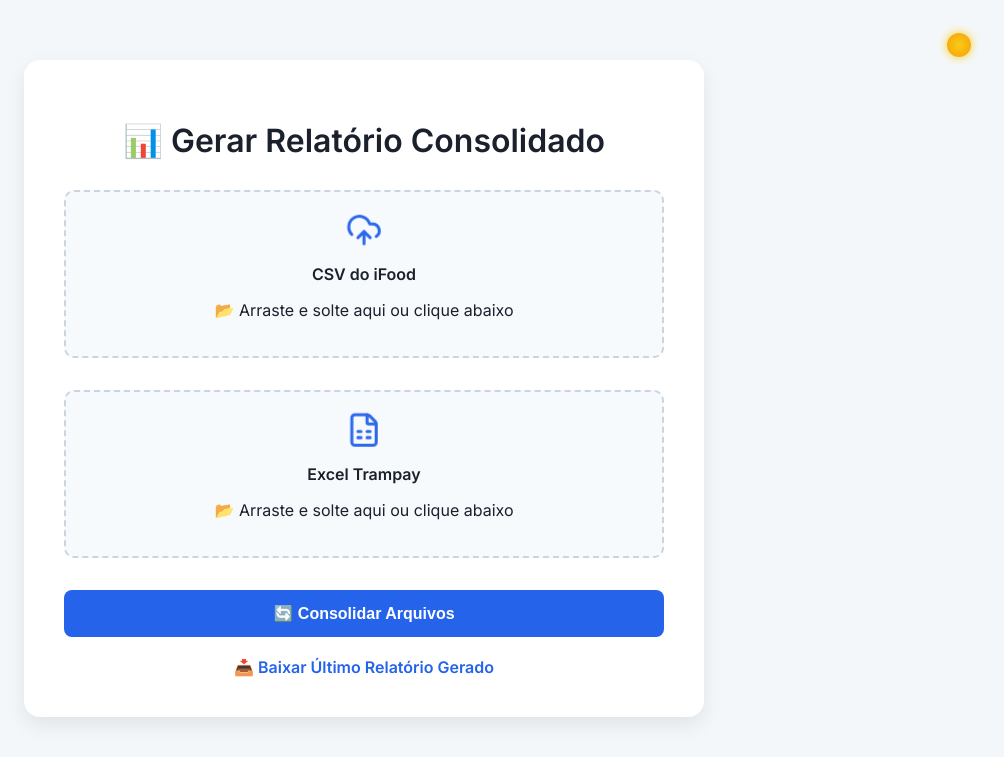
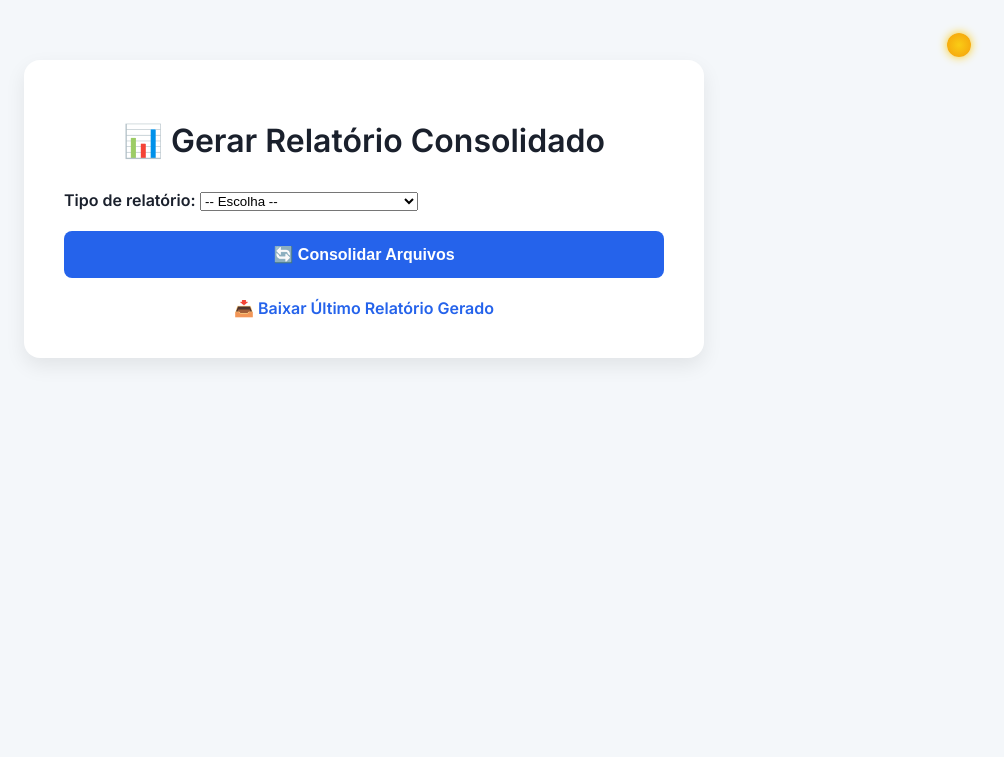
Before and after one commit to Diogopk/Consolidador_AJP, a Flask app: page / in a window 1280 px wide. Shown: the top 757 px of the page, without its empty margins (276-1280 px from the left). Run offline with Flask 3, Linux system fonts and the light colour scheme.

Commit message:
index.html

```diff
--- a/templates/index.html
+++ b/templates/index.html
@@ -7,17 +7,6 @@
   <script src="https://unpkg.com/lucide@latest"></script>
 </head>
 <body>
-
-<!-- SVG Nuvens animadas -->
-<svg class="svg-cloud cloud-1" viewBox="0 0 640 512" fill="currentColor" xmlns="http://www.w3.org/2000/svg">
-    <path d="M537.6 226.6C531.5 161.7 477.2 112 410.3 112c-23.9 0-46.5 7.6-64.8 20.5C328.8 89.8 289.6 64 245.3 64c-56.4 0-102.7 42.2-108.7 96.2C60.4 167.6 0 235.5 0 320c0 79.5 64.5 144 144 144h368c70.7 0 128-57.3 128-128 0-66.3-50.7-120.7-114.4-127.4z"/>
-  </svg>
-  <svg class="svg-cloud cloud-2" viewBox="0 0 640 512" fill="currentColor" xmlns="http://www.w3.org/2000/svg">
-    <path d="M537.6 226.6C531.5 161.7 477.2 112 410.3 112c-23.9 0-46.5 7.6-64.8 20.5C328.8 89.8 289.6 64 245.3 64c-56.4 0-102.7 42.2-108.7 96.2C60.4 167.6 0 235.5 0 320c0 79.5 64.5 144 144 144h368c70.7 0 128-57.3 128-128 0-66.3-50.7-120.7-114.4-127.4z"/>
-  </svg>
-  <svg class="svg-cloud cloud-3" viewBox="0 0 640 512" fill="currentColor" xmlns="http://www.w3.org/2000/svg">
-    <path d="M537.6 226.6C531.5 161.7 477.2 112 410.3 112c-23.9 0-46.5 7.6-64.8 20.5C328.8 89.8 289.6 64 245.3 64c-56.4 0-102.7 42.2-108.7 96.2C60.4 167.6 0 235.5 0 320c0 79.5 64.5 144 144 144h368c70.7 0 128-57.3 128-128 0-66.3-50.7-120.7-114.4-127.4z"/>
-  </svg>
 
   <!-- Botão de troca de tema -->
   <div id="theme-toggle-wrapper">
@@ -40,26 +29,50 @@
     {% endwith %}
 
     <form method="POST" enctype="multipart/form-data">
-      <!-- CSV Upload -->
+      <!-- Seleção do tipo de relatório -->
+      <div class="form-group">
+        <label for="tipo_relatorio"><strong>Tipo de relatório:</strong></label>
+        <select name="tipo_relatorio" id="tipo_relatorio" required>
+          <option value="">-- Escolha --</option>
+          <option value="financeiro">📊 Financeiro (iFood + Trampay)</option>
+          <option value="performance">📈 Performance</option>
+        </select>
+      </div>
+
+      <!-- Uploads para FINANCEIRO -->
+      <div id="upload_financeiro" style="display: none;">
         <div class="drop-zone" id="csv_drop_zone">
           <div class="icon-wrapper">
             <i data-lucide="upload-cloud" class="lucide-icon"></i>
           </div>
           <p><strong>CSV do iFood</strong></p>
           <p>📂 Arraste e solte aqui ou clique abaixo</p>
-        <input type="file" name="csv_file" id="csv_file" multiple required>
+          <input type="file" name="csv_file" id="csv_file" multiple>
           <div id="csv_preview" class="file-preview"></div>
         </div>
 
-      <!-- Excel Upload -->
         <div class="drop-zone" id="excel_drop_zone">
           <div class="icon-wrapper">
             <i data-lucide="file-spreadsheet" class="lucide-icon"></i>
           </div>
           <p><strong>Excel Trampay</strong></p>
           <p>📂 Arraste e solte aqui ou clique abaixo</p>
-        <input type="file" name="excel_file" id="excel_file" multiple required>
+          <input type="file" name="excel_file" id="excel_file" multiple>
           <div id="excel_preview" class="file-preview"></div>
+        </div>
+      </div>
+
+      <!-- Uploads para PERFORMANCE -->
+      <div id="upload_performance" style="display: none;">
+        <div class="drop-zone" id="csv_performance_drop_zone">
+          <div class="icon-wrapper">
+            <i data-lucide="bar-chart" class="lucide-icon"></i>
+          </div>
+          <p><strong>CSV de Performance</strong></p>
+          <p>📂 Arraste e solte aqui ou clique abaixo</p>
+          <input type="file" name="csv_file_perf" id="csv_file_perf" multiple>
+          <div id="csv_performance_preview" class="file-preview"></div>
+        </div>
       </div>
 
       <button type="submit">🔄 Consolidar Arquivos</button>
@@ -70,31 +83,40 @@
 
   <script>
     lucide.createIcons();
+
     const toggleButton = document.getElementById('theme-toggle');
     const body = document.body;
 
     const savedTheme = localStorage.getItem('theme') || 'light';
-    if (savedTheme === 'dark') {
-      body.classList.add('dark');
-    } else {
-      body.classList.add('light');
-    }
+    body.classList.add(savedTheme);
 
     toggleButton.addEventListener('click', () => {
       const isDark = body.classList.contains('dark');
-      if (isDark) {
-        body.classList.remove('dark');
-        body.classList.add('light');
-        localStorage.setItem('theme', 'light');
-      } else {
-        body.classList.remove('light');
-        body.classList.add('dark');
-        localStorage.setItem('theme', 'dark');
-      }
+      body.classList.toggle('dark', !isDark);
+      body.classList.toggle('light', isDark);
+      localStorage.setItem('theme', isDark ? 'light' : 'dark');
 
       body.classList.remove('theme-transition');
       void body.offsetWidth;
       body.classList.add('theme-transition');
+    });
+
+    // Mostra/oculta campos conforme o tipo de relatório
+    const tipoRelatorio = document.getElementById("tipo_relatorio");
+    const financeiroSection = document.getElementById("upload_financeiro");
+    const performanceSection = document.getElementById("upload_performance");
+
+    tipoRelatorio.addEventListener("change", () => {
+      if (tipoRelatorio.value === "financeiro") {
+        financeiroSection.style.display = "block";
+        performanceSection.style.display = "none";
+      } else if (tipoRelatorio.value === "performance") {
+        financeiroSection.style.display = "none";
+        performanceSection.style.display = "block";
+      } else {
+        financeiroSection.style.display = "none";
+        performanceSection.style.display = "none";
+      }
     });
 
     function setupDragAndDrop(dropZoneId, inputId, previewId) {
@@ -126,8 +148,9 @@
       }
     }
 
-    setupDragAndDrop('csv_drop_zone', 'csv_file', 'csv_preview');
-    setupDragAndDrop('excel_drop_zone', 'excel_file', 'excel_preview');
+    setupDragAndDrop("csv_drop_zone", "csv_file", "csv_preview");
+    setupDragAndDrop("excel_drop_zone", "excel_file", "excel_preview");
+    setupDragAndDrop("csv_performance_drop_zone", "csv_file_perf", "csv_performance_preview");
   </script>
 </body>
 </html>
```
Lines whose indentation alone changed are shown as unchanged.
